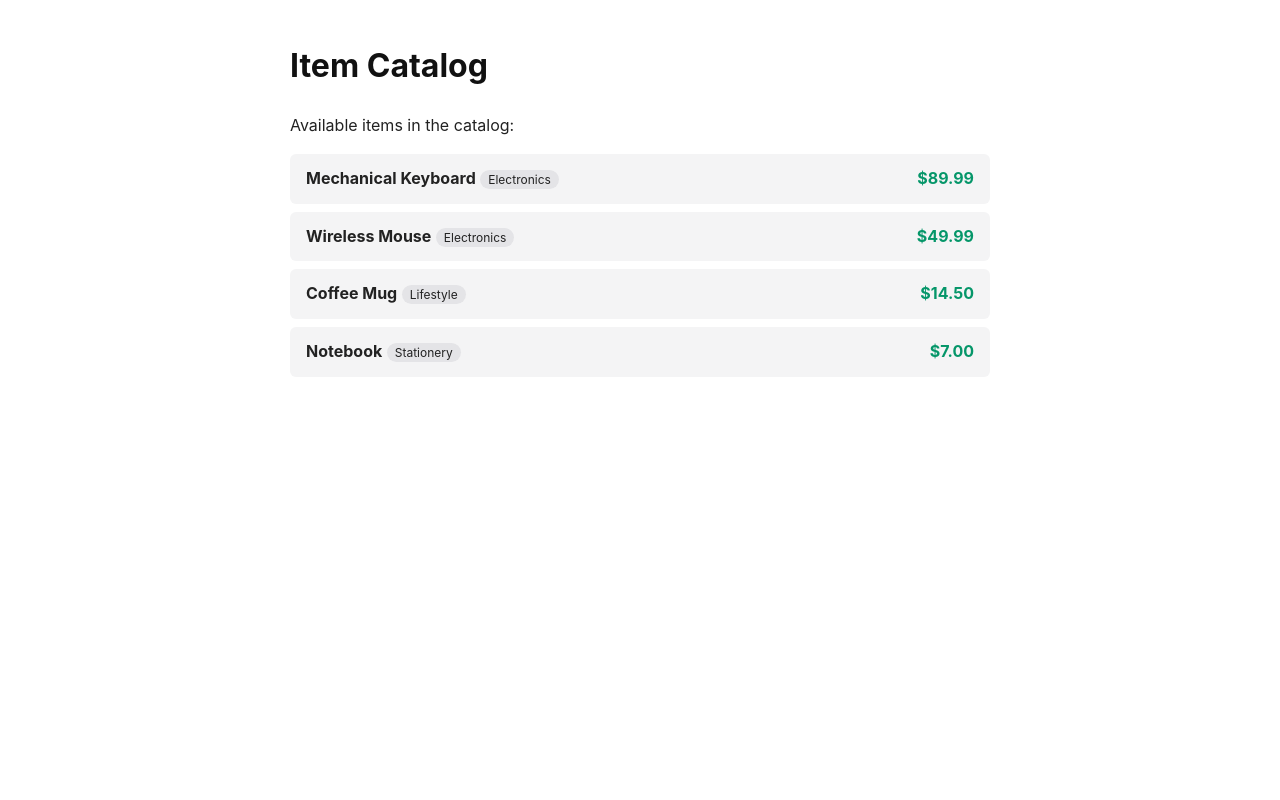
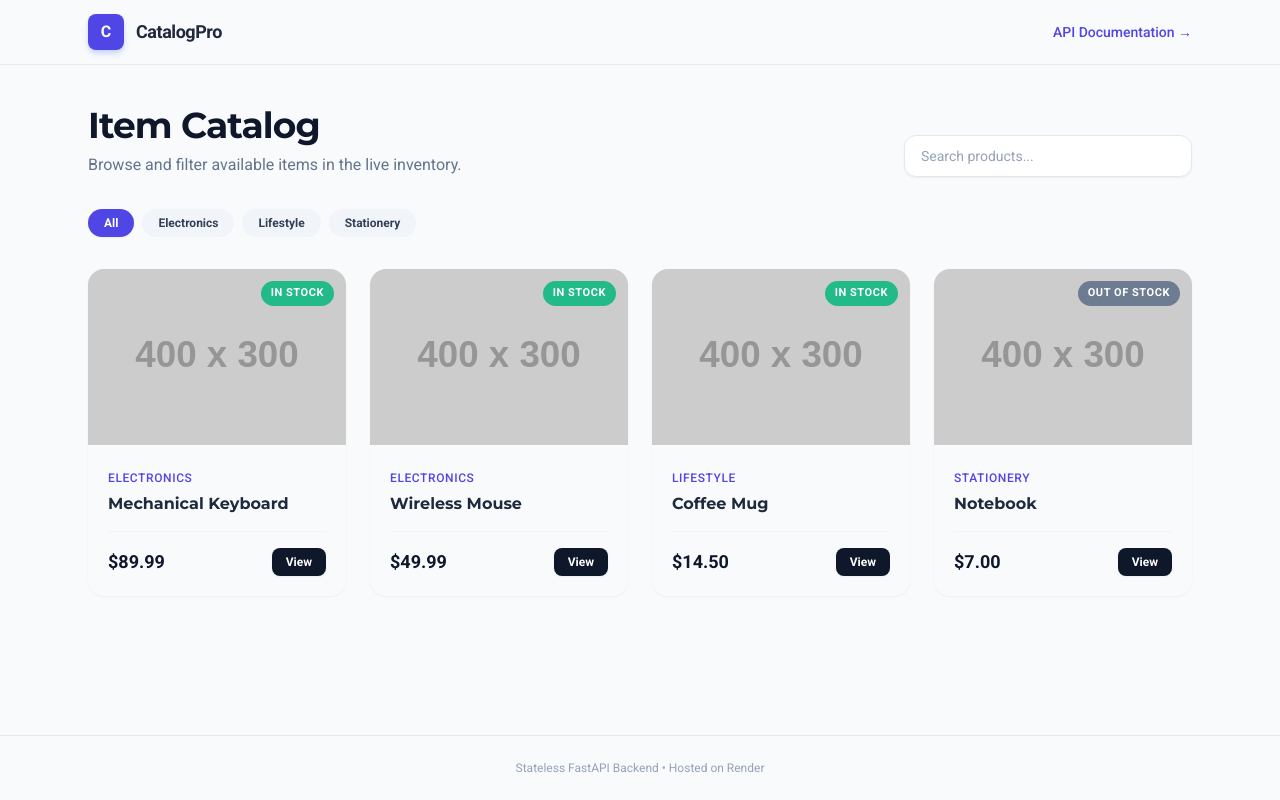
Before and after one commit to Apfirebolt/fastapi_on_render, a FastAPI app: page / in a window 1280 px wide. Run offline with FastAPI, Linux system fonts and the light colour scheme; grey boxes labelled with a size stand in for pictures from a placeholder-image service; some libraries are stand-ins or nearby versions.

Commit message:
feat: added custom css and js

```diff
--- a/main.py
+++ b/main.py
@@ -1,16 +1,20 @@
 from typing import List
 from fastapi import FastAPI, HTTPException, Request
+from fastapi.staticfiles import StaticFiles
 from fastapi.responses import HTMLResponse
 from fastapi.templating import Jinja2Templates
 from pydantic import BaseModel
 
 templates = Jinja2Templates(directory="templates")
 
+
 app = FastAPI(
     title="Item Catalog API",
     description="A stateless API returning a list of items",
     version="1.0.0",
 )
+
+app.mount("/static", StaticFiles(directory="static"), name="static")
 
 
 class Item(BaseModel):
--- /dev/null
+++ b/static/css/custom.css
@@ -0,0 +1,9 @@
+@import url('https://fonts.googleapis.com/css2?family=Roboto:wght@400;500;700&family=Montserrat:wght@400;500;700&display=swap');
+
+body {
+  font-family: 'Roboto', sans-serif;
+}
+
+h1, h2, h3, h4, h5, h6 {
+  font-family: 'Montserrat', sans-serif;
+}
--- /dev/null
+++ b/static/js/custom.js
@@ -0,0 +1 @@
+console.log('Custom JS loaded');
--- a/templates/index.html
+++ b/templates/index.html
@@ -4,48 +4,103 @@
   <meta charset="UTF-8" />
   <meta name="viewport" content="width=device-width, initial-scale=1.0" />
   <title>{{ title }}</title>
-  <style>
-    body {
-      font-family: -apple-system, BlinkMacSystemFont, "Segoe UI", Roboto, sans-serif;
-      max-width: 700px;
-      margin: 40px auto;
-      padding: 0 20px;
-      line-height: 1.6;
-      color: #222;
-    }
-    h1 { color: #111; }
-    ul { list-style: none; padding: 0; }
-    li {
-      padding: 12px 16px;
-      margin-bottom: 8px;
-      background: #f4f4f5;
-      border-radius: 6px;
-      display: flex;
-      justify-content: space-between;
-      align-items: center;
-    }
-    .price { font-weight: bold; color: #059669; }
-    .badge {
-      font-size: 0.75rem;
-      padding: 2px 8px;
-      border-radius: 9999px;
-      background: #e4e4e7;
-    }
-  </style>
+
+  <!-- Tailwind CSS via CDN -->
+  <script src="https://cdn.tailwindcss.com"></script>
+
+  <!-- External Custom CSS from FastAPI /static -->
+  <link rel="stylesheet" href="{{ url_for('static', path='css/custom.css') }}" />
 </head>
-<body>
-  <h1>{{ title }}</h1>
-  <p>Available items in the catalog:</p>
-  <ul>
-    {% for item in items %}
-      <li>
-        <div>
-          <strong>{{ item.name }}</strong>
-          <span class="badge">{{ item.category }}</span>
+<body class="bg-slate-50 text-slate-900 antialiased min-h-screen flex flex-col">
+
+  <!-- Navigation Bar -->
+  <header class="glass-card sticky top-0 z-30 border-b border-slate-200/80">
+    <div class="max-w-6xl mx-auto px-4 sm:px-6 h-16 flex items-center justify-between">
+      <div class="flex items-center gap-3">
+        <div class="h-9 w-9 rounded-lg bg-indigo-600 flex items-center justify-center text-white font-bold shadow-md shadow-indigo-200">
+          C
         </div>
-        <span class="price">${{ "%.2f"|format(item.price) }}</span>
-      </li>
-    {% endfor %}
-  </ul>
+        <span class="text-lg font-bold tracking-tight text-slate-800">CatalogPro</span>
+      </div>
+      <a href="/docs" target="_blank" class="text-sm font-medium text-indigo-600 hover:text-indigo-800 transition-colors">
+        API Documentation &rarr;
+      </a>
+    </div>
+  </header>
+
+  <!-- Main Hero & Content -->
+  <main class="max-w-6xl mx-auto px-4 sm:px-6 py-10 flex-1 w-full">
+    <div class="flex flex-col md:flex-row md:items-end justify-between gap-4 mb-8">
+      <div>
+        <h1 class="text-3xl sm:text-4xl font-extrabold tracking-tight text-slate-900">{{ title }}</h1>
+        <p class="mt-2 text-slate-500 text-sm sm:text-base">Browse and filter available items in the live inventory.</p>
+      </div>
+
+      <!-- Live Search Bar -->
+      <div class="w-full md:w-72">
+        <input
+          id="search-input"
+          type="text"
+          placeholder="Search products..."
+          class="w-full px-4 py-2.5 rounded-xl border border-slate-200 bg-white text-sm placeholder-slate-400 focus:outline-none focus:ring-2 focus:ring-indigo-500 shadow-sm transition"
+        />
+      </div>
+    </div>
+
+    <!-- Category Filter Buttons -->
+    <div class="flex flex-wrap gap-2 mb-8">
+      <button data-category="all" class="filter-btn px-4 py-1.5 rounded-full text-xs font-semibold bg-indigo-600 text-white shadow-sm transition-colors">All</button>
+      <button data-category="electronics" class="filter-btn px-4 py-1.5 rounded-full text-xs font-semibold bg-slate-100 text-slate-700 hover:bg-slate-200 transition-colors">Electronics</button>
+      <button data-category="lifestyle" class="filter-btn px-4 py-1.5 rounded-full text-xs font-semibold bg-slate-100 text-slate-700 hover:bg-slate-200 transition-colors">Lifestyle</button>
+      <button data-category="stationery" class="filter-btn px-4 py-1.5 rounded-full text-xs font-semibold bg-slate-100 text-slate-700 hover:bg-slate-200 transition-colors">Stationery</button>
+    </div>
+
+    <!-- Responsive Product Grid -->
+    <div id="product-grid" class="grid grid-cols-1 sm:grid-cols-2 lg:grid-cols-4 gap-6">
+      {% for item in items %}
+      <div
+        class="product-card flex flex-col glass-card rounded-2xl overflow-hidden shadow-sm transition-all duration-300"
+        data-name="{{ item.name }}"
+        data-category="{{ item.category }}"
+      >
+        <!-- Product Image -->
+        <div class="h-44 w-full bg-slate-100 relative overflow-hidden">
+          <img
+            src="{{ item.image_url }}"
+            alt="{{ item.name }}"
+            class="h-full w-full object-cover"
+            loading="lazy"
+            onerror="this.onerror=null;this.src='https://placehold.co/400x300?text=No+Image';"
+          />
+          <span class="absolute top-3 right-3 text-[11px] font-semibold px-2.5 py-1 rounded-full uppercase tracking-wider backdrop-blur-md {% if item.in_stock %} bg-emerald-500/90 text-white {% else %} bg-slate-500/90 text-white {% endif %}">
+            {% if item.in_stock %}In Stock{% else %}Out of Stock{% endif %}
+          </span>
+        </div>
+
+        <!-- Product Details -->
+        <div class="p-5 flex flex-col flex-1 justify-between">
+          <div>
+            <span class="text-xs font-medium text-indigo-600 uppercase tracking-wider">{{ item.category }}</span>
+            <h3 class="mt-1 text-base font-bold text-slate-800 leading-snug">{{ item.name }}</h3>
+          </div>
+
+          <div class="mt-4 pt-4 border-t border-slate-100 flex items-center justify-between">
+            <span class="text-lg font-extrabold text-slate-900">${{ "%.2f"|format(item.price) }}</span>
+            <button class="px-3.5 py-1.5 bg-slate-900 hover:bg-indigo-600 text-white text-xs font-semibold rounded-lg transition-colors shadow-sm">
+              View
+            </button>
+          </div>
+        </div>
+      </div>
+      {% endfor %}
+    </div>
+  </main>
+
+  <footer class="border-t border-slate-200 py-6 text-center text-xs text-slate-400">
+    Stateless FastAPI Backend &bull; Hosted on Render
+  </footer>
+
+  <!-- External Custom JS from FastAPI /static -->
+  <script src="{{ url_for('static', path='js/custom.js') }}"></script>
 </body>
 </html>
```
Also changed, not shown: README.md.
